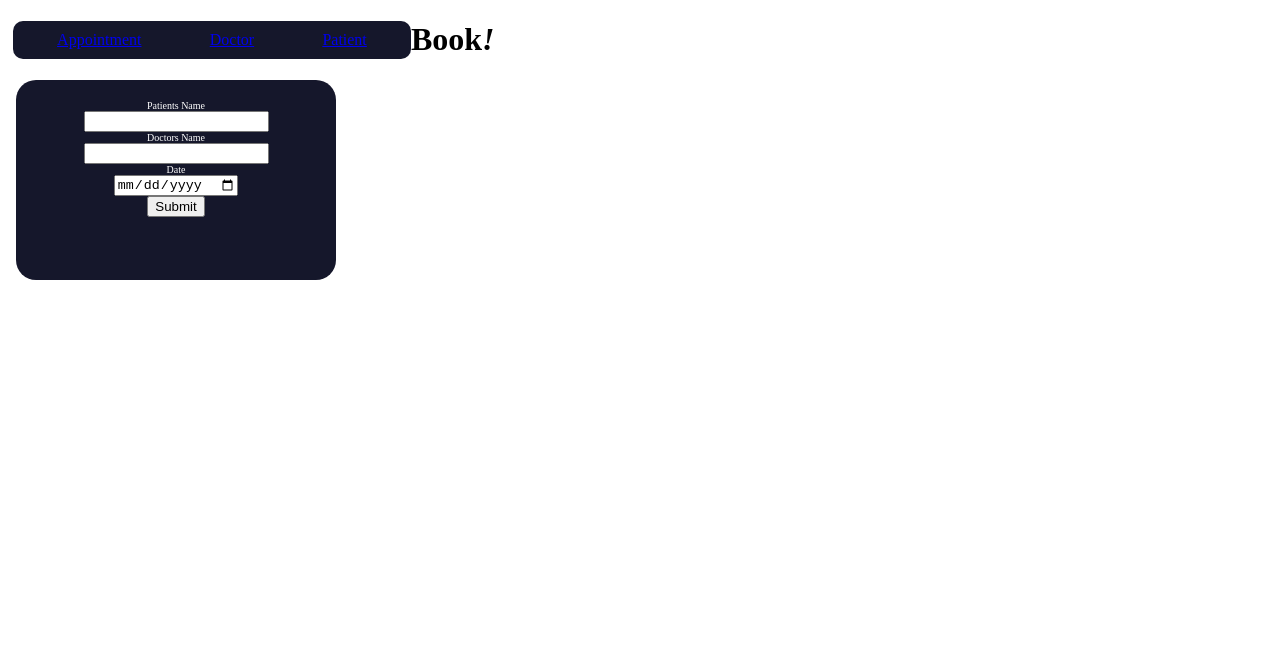
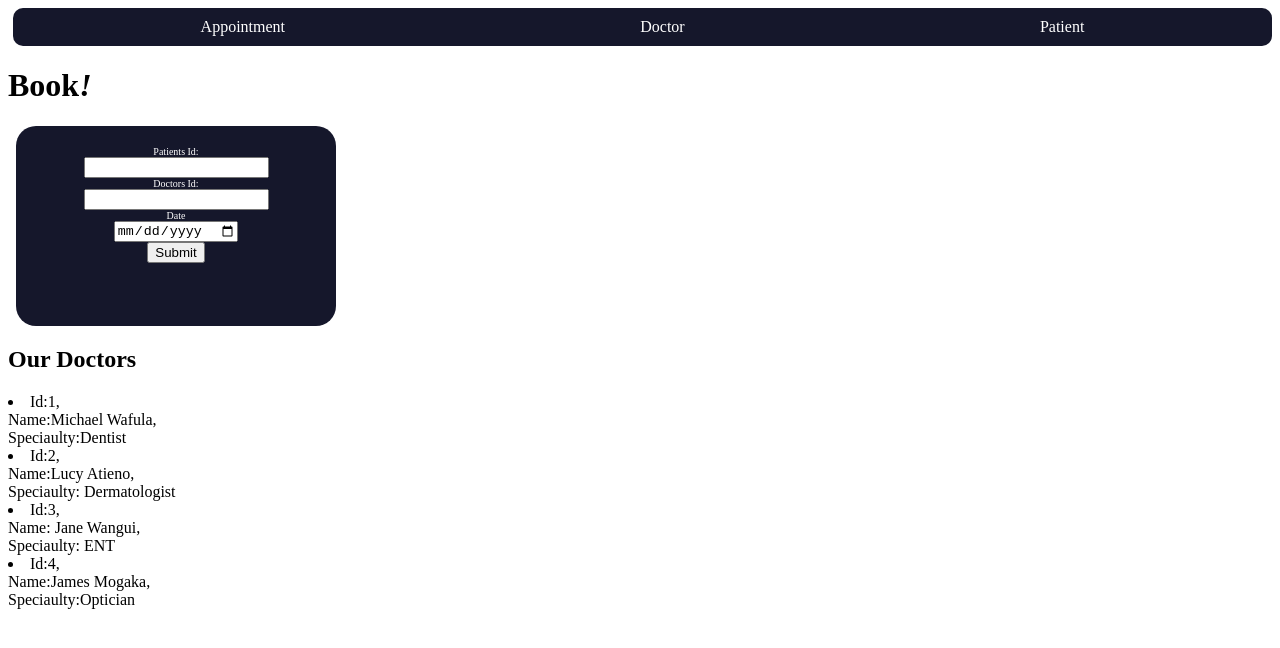
Before and after one commit to Njeringungu/React-Front-End, a React (Create React App) app: page / in a window 1280 px wide. Shown: the top 648 px of the page. Built offline with nearby package versions, Linux system fonts and the light colour scheme.

Commit message:
style navbar

```diff
--- a/src/Components/Appointment.js
+++ b/src/Components/Appointment.js
@@ -29,14 +29,15 @@ function Appointment(){
 
 return(
     <>
+
   <h1>Book<em>!</em></h1>
 
   <form className="form" onSubmit={handleSubmit}>
 
-  <label htmlFor="name">Patients Name</label>
+  <label htmlFor="name">Patients Id:</label>
     <input type="number" id="patient_id" value = {appointments.patient_id} onChange={ ( e ) => handleChange( e ) }/>
 
-  <label htmlFor="name">Doctors Name</label>
+  <label htmlFor="name">Doctors Id:</label>
     <input type="number" id="doctor_id" value = {appointments.doctor_id} onChange={ ( e ) => handleChange( e ) }/>
 
     <label htmlFor="date">Date</label>
@@ -45,7 +46,27 @@ return(
 <input type="submit" value="Submit" />
   </form>
 
+  <card className="doctorCard">
+    <h2>Our Doctors</h2>
+        <li>Id:1,
+          <br/>Name:Michael Wafula,<br/>
+        Speciaulty:Dentist</li>
 
+        <li>Id:2,
+          <br/>Name:Lucy Atieno,<br/>
+        Speciaulty: Dermatologist</li>
+
+        <li> Id:3,
+          <br/>Name: Jane Wangui,<br/>
+        Speciaulty: ENT</li>
+
+        <li>Id:4,<br/>
+        Name:James Mogaka,<br/>
+        Speciaulty:Optician</li>
+
+
+
+  </card>
 
   </>
   )};
--- a/src/Components/Doctor.js
+++ b/src/Components/Doctor.js
@@ -5,7 +5,7 @@ function Doctor(){
 
     const[appointments,setAppointments] = useState([])
     const[remove,setOnRemove]=useState(true)
-
+   const[show,setShow]= useState(false)
 
     useEffect(() => {
         fetch("http://localhost:4500/appointments/patients/doctors")
@@ -49,9 +49,9 @@ function onRemove (deleteApp){
     }
 
     return(
-        <div>
-            {array}
-        </div>
+    <>
+        {array}
+       </>
     )
 }
 
--- a/src/Components/NavBar.js
+++ b/src/Components/NavBar.js
@@ -4,10 +4,11 @@ import {NavLink} from "react-router-dom";
 function NavBar(){
     return(
         <nav className='navbar'>
-        <NavLink to="/">Appointment</NavLink>
-        <NavLink to="/doctor">Doctor</NavLink>
-        <NavLink to="/patient">Patient</NavLink>
+        <NavLink className='link' to="/">Appointment</NavLink>
+        <NavLink className='link' to="/doctor">Doctor</NavLink>
+        <NavLink className='link' to="/patient">Patient</NavLink>
         </nav>
+
     )
 }
 export default NavBar;
--- a/src/Components/Patient.js
+++ b/src/Components/Patient.js
@@ -4,6 +4,7 @@ function Patient(){
     const[patients,setPatients] = useState([])
     const[remove,setOnRemove]=useState(true)
     const[patientName,setPatientName]= useState({name:"" })
+const [search,setSearch]=useState("")
 
 //fetch(patients)
 useEffect(() => {
@@ -12,6 +13,10 @@ useEffect(() => {
         .then((patients) =>setPatients(patients) );
     }, [remove]);
 
+function displayPatient(){
+    setSearch(patients.filter((patient)=>
+patient.name.include))
+}
 
 //post(patients)
 function handleSubmit(e){
@@ -51,6 +56,7 @@ return(
      {  patients.map(patient=>(
 
          <div className="container" key={patient.id}>
+            <p>Patient Name: {patient.id}</p>
             <p>Patient Name: {patient.name}</p>
             <button id={patient.id} onClick={handleDelete}>Delete</button>
          </div>
@@ -61,7 +67,10 @@ return(
          <input type="text" name="name" value={patientName.name} onChange = { ( e ) => handleChange( e ) }/>
          <input type="submit" value="Submit" />
     </form>
+         <form onSubmit={handleSubmit}>
+         <label htmlFor="name">Search:</label>
 
+            </form>
         </div>
     )
 
--- a/src/index.css
+++ b/src/index.css
@@ -16,13 +16,20 @@
     display: flex;
     justify-content: space-around;
     align-items: center;
-    width: 10cm ;
-
-    float:left;
-  padding:10px;
-  background: #15172b;
-  text-align: center;
-  margin-left:5px;
+    padding:10px;
+    background: #15172b;
+    text-align: center;
+    margin-left:5px;
+}
+.link{
+  color: white;
+  text-decoration: none;
+}
+.link:hover{
+  color: red;
+}
+.link:active{
+  background: grey;
 }
 
 .form{
@@ -39,3 +46,7 @@
   width: 320px;
   align-items: center;
 }
+.doctorCard{
+
+  background-color: #15172b;
+}
```
